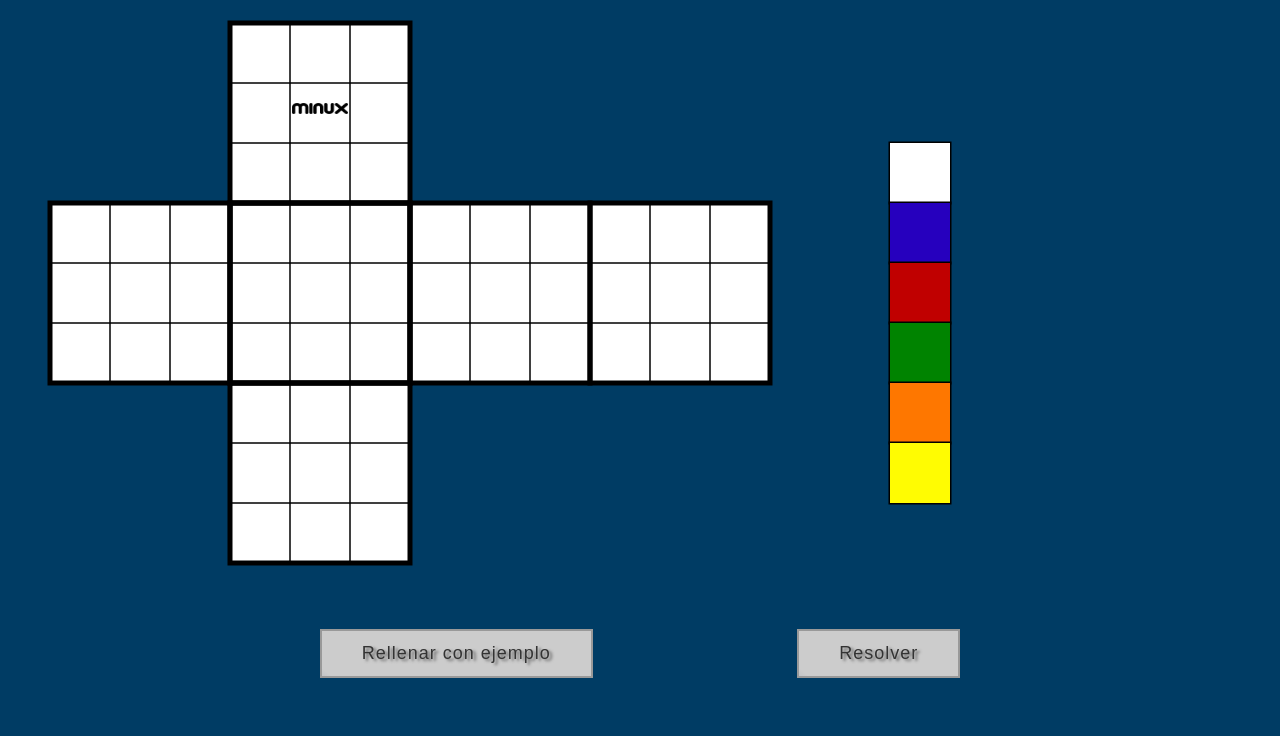
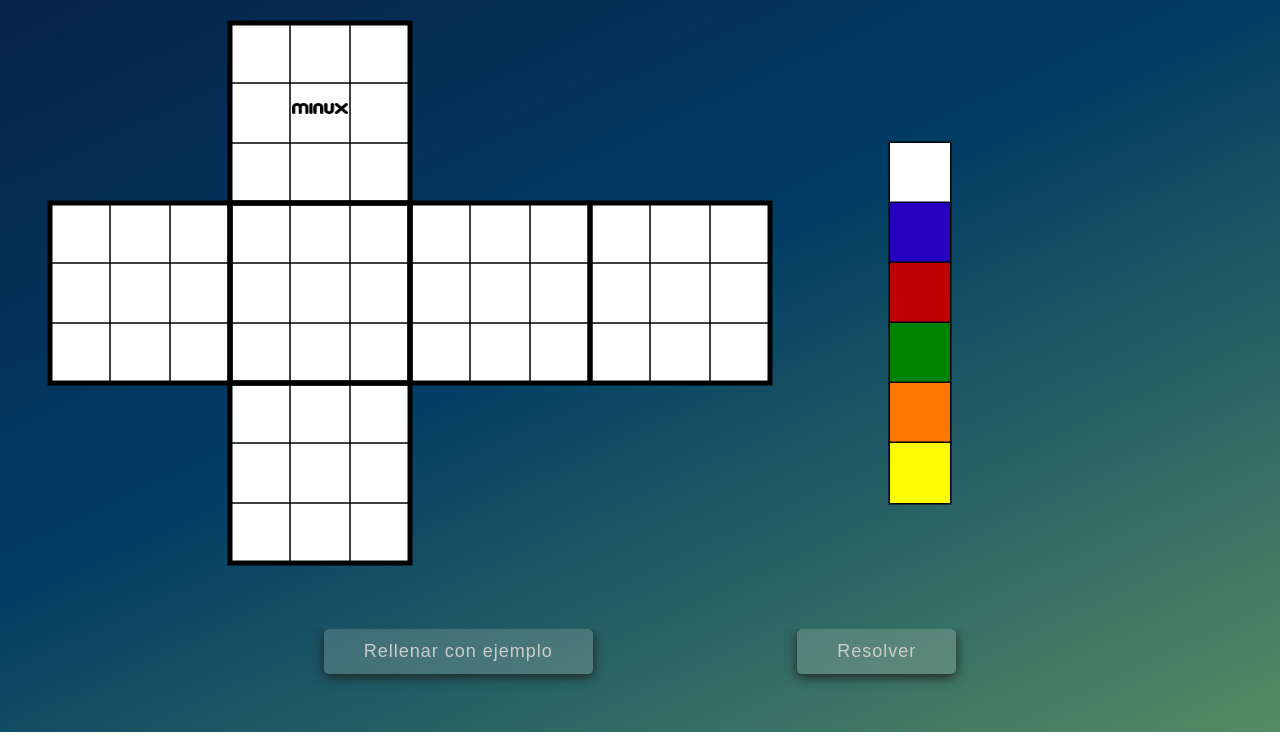
Before and after one commit to Minux13/cuboRubikJS, a plain HTML site: page index.html in a window 1280 px wide. Shown: the part 165-901 px from the top of the page. Drawn offline with Linux system fonts and the light colour scheme.

Commit message:
Front changed

```diff
--- a/index.html
+++ b/index.html
@@ -5,7 +5,7 @@
 	<meta charset="UTF-8">
 	<style>
 	body {
-		background-color: rgb(0, 60, 100);
+		background: linear-gradient(335deg, #558c64,#003c64,#0a1c44);/*(315deg, #226c64,#003c64);*/
 		color: #DDDDDD;
 		padding: 20px;
         /*margin: 30px;*/
@@ -25,8 +25,6 @@
 	}
 
 	.btn {
-		background: #ccc;
-		color: #333;
 		cursor: pointer;
 		font-size:16px;
 		font-weight: 100;
@@ -35,7 +33,15 @@
 		vertical-align: middle;
 		padding-left: 40px;
 		padding-right: 40px;
-		border: 2px solid #999999;
+		/*border: 2px solid #999999;*/
+		background: rgba(220,220,200, 0.2);
+    		color: #ccc;
+		border: none;
+    		border-radius: 5px;
+    		box-shadow: 0px 3px 12px #222;
+-webkit-transition: background 0.8s; /* Safari */
+    transition: background 0.8s;
+
 	}
 
 	#seccionBotones {
@@ -62,10 +68,9 @@
 		font-size: 18px;
 		font-family: Arial;
 		letter-spacing: 1px;
-		text-shadow: 3px 2px 3px #666;
 	}
 
-	.btn1:after {
+	/*.btn1:after {
 		background: #44f;
 		content: "";
 		height: 70px;
@@ -76,8 +81,8 @@
 		-webkit-transition: all 550ms;
 		transition: all 550ms;
 
-		-ms-transform: skewX(50deg); /* IE 9 */
-		-webkit-transform: skewX(50deg); /* Safari */
+		-ms-transform: skewX(50deg); IE 9
+		-webkit-transform: skewX(50deg);  Safari
 		transform: skewX(50deg);
 
 		background: linear-gradient(to right,  rgb(80, 100, 140) 70%, #cccccc);
@@ -89,6 +94,10 @@
   		left: -18%;
   		-webkit-transition: all 550ms;
 		transition: all 550ms;
+	}*/
+
+	.btn:hover {
+		background: rgba(220,220,200, 0.5);
 	}
 
 	.btn1:active {
```
